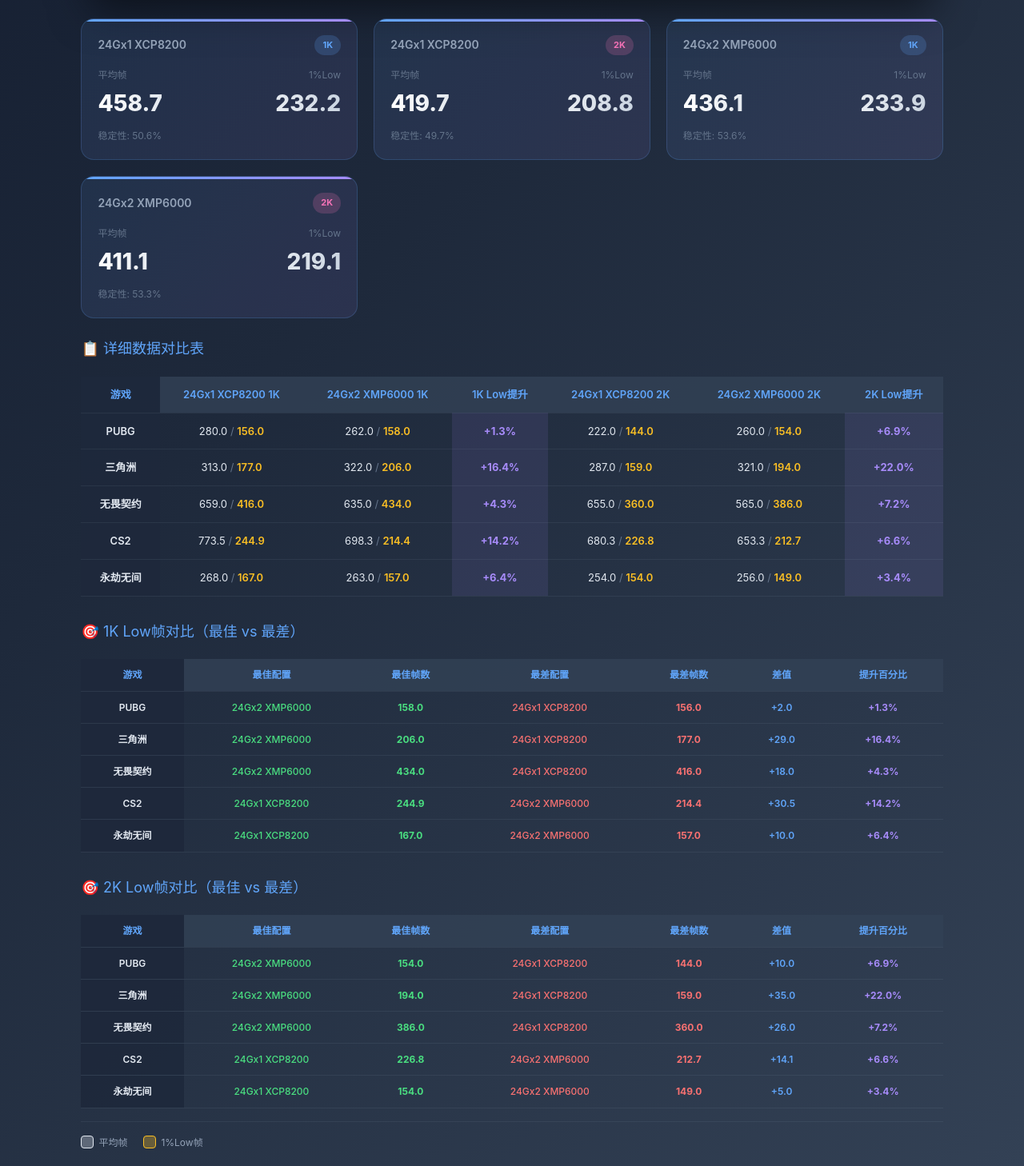
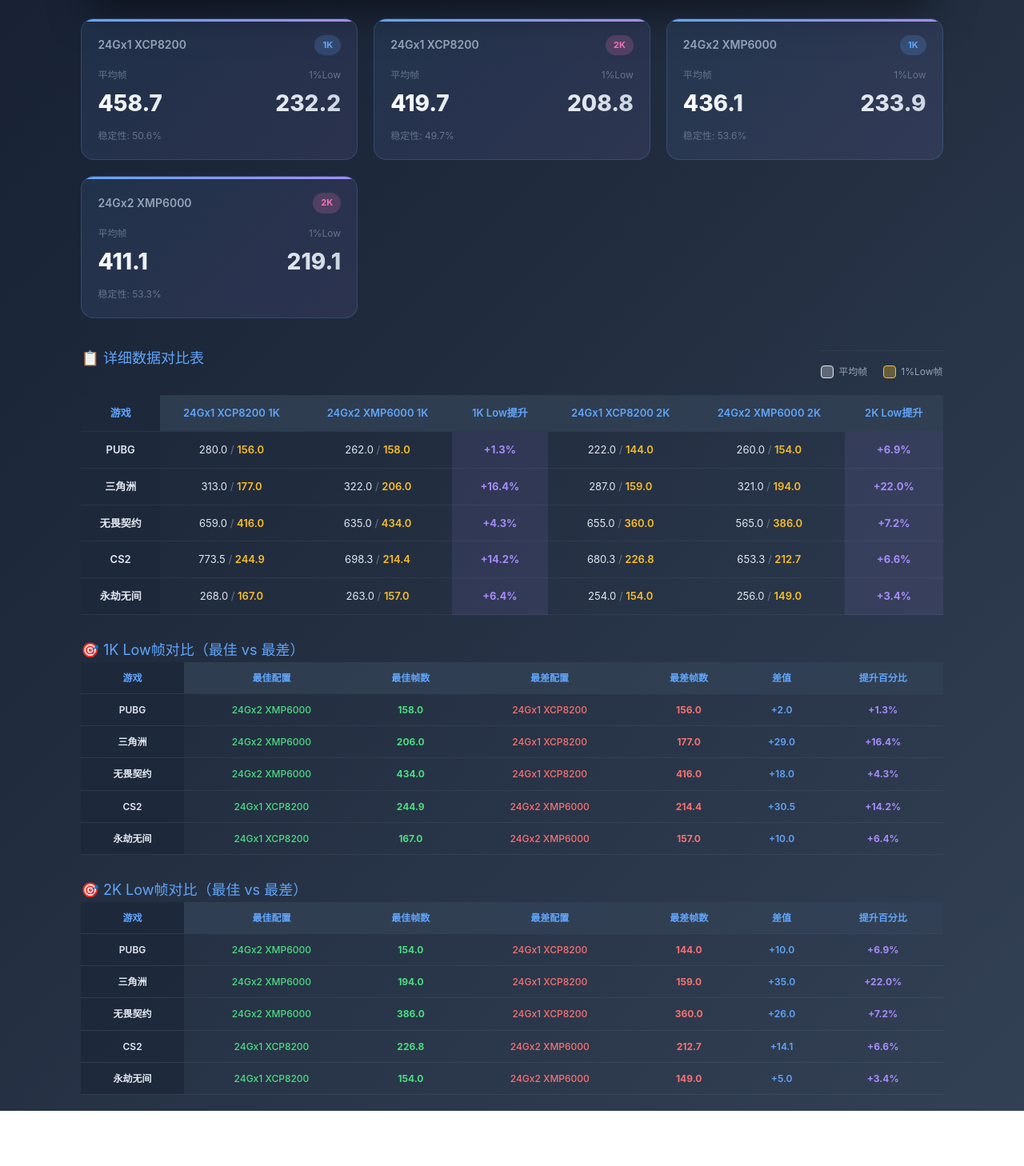
Before and after one commit to demoncome/dataEasyCome, a Vue app in the folder memory-vue/: page / in a window 1280 px wide. Shown: the part 1141-2599 px from the top of the page at 80% size. After the commit the page ends 2530 px from the top, so only its background shows below. Built offline with nearby package versions, Linux system fonts and the light colour scheme.

Commit message:
【优化UI界面布局】【调整柱状图】

```diff
--- a/memory-vue/src/components/ComparisonTable.vue
+++ b/memory-vue/src/components/ComparisonTable.vue
@@ -171,7 +171,19 @@ const tableData = computed(() => {
 
 <template>
   <div class="chart-wrapper" style="margin-top: 24px;">
-    <h3 class="table-title">📋 详细数据对比表</h3>
+    <div class="table-header">
+      <h3 class="table-title">📋 详细数据对比表</h3>
+      <div class="legend">
+        <span class="legend-item">
+          <span class="legend-color avg"></span>
+          平均帧
+        </span>
+        <span class="legend-item">
+          <span class="legend-color low"></span>
+          1%Low帧
+        </span>
+      </div>
+    </div>
     <div class="comparison-table">
       <table>
         <thead>
@@ -256,22 +268,19 @@ const tableData = computed(() => {
       </table>
     </div>
 
-    <div class="legend">
-      <span class="legend-item">
-        <span class="legend-color avg"></span>
-        平均帧
-      </span>
-      <span class="legend-item">
-        <span class="legend-color low"></span>
-        1%Low帧
-      </span>
-    </div>
   </div>
 </template>
 
 <style scoped>
+.table-header {
+  display: flex;
+  justify-content: space-between;
+  align-items: center;
+  margin-bottom: 20px;
+}
+
 .table-title {
-  margin-bottom: 20px;
+  margin: 0;
   color: #60a5fa;
   font-size: 18px;
 }
--- a/memory-vue/src/components/MemoryChart.vue
+++ b/memory-vue/src/components/MemoryChart.vue
@@ -70,7 +70,7 @@ function createGroupedOption(): EChartsOption {
           color: store.adjustBrightness(config.color, brightness),
           borderRadius: [4, 4, 0, 0]
         },
-        barWidth: isBoth ? '10%' : '15%',
+        barWidth: isBoth ? '15%' : '24%',
         label: {
           show: true,
           position: store.isMobile ? 'insideTop' : 'top',
@@ -89,7 +89,7 @@ function createGroupedOption(): EChartsOption {
           color: store.adjustBrightness(config.color, brightness * 0.6),
           borderRadius: [4, 4, 0, 0]
         },
-        barWidth: isBoth ? '10%' : '15%',
+        barWidth: isBoth ? '15%' : '24%',
         label: {
           show: true,
           position: store.isMobile ? 'insideTop' : 'top',
@@ -190,7 +190,7 @@ function createAvgOnlyOption(): EChartsOption {
           },
           borderRadius: [6, 6, 0, 0]
         },
-        barWidth: isBoth ? '12%' : '18%',
+        barWidth: isBoth ? '16%' : '24%',
         label: {
           show: true,
           position: 'top',
@@ -287,7 +287,7 @@ function createLowOnlyOption(): EChartsOption {
           },
           borderRadius: [6, 6, 0, 0]
         },
-        barWidth: isBoth ? '12%' : '18%',
+        barWidth: isBoth ? '18%' : '28%',
         label: {
           show: true,
           position: 'top',
```
